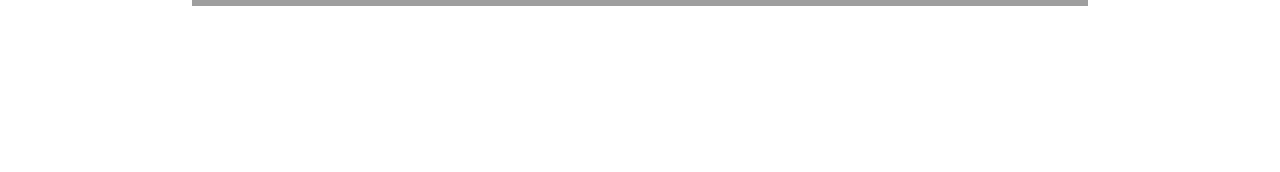
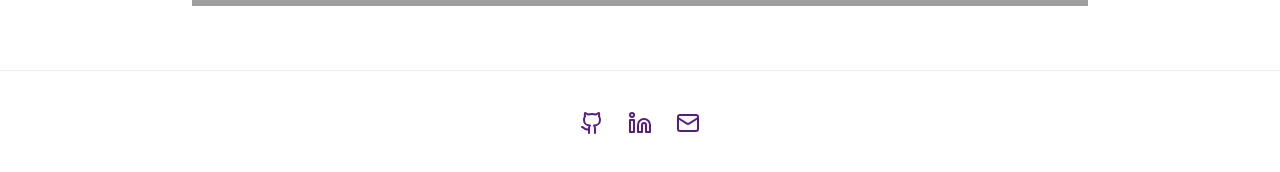
Before and after one commit to stablecoins/stablecoins.github.io, a Next.js app: page / in a window 1280 px wide. Shown: the part 1011-1183 px from the top of the page. Before the commit the page ends 1081 px from the top, so only its background shows below. Built offline with nearby package versions, Linux system fonts and the light colour scheme; grey boxes are pictures that could not be loaded.

Commit message:
Add social links at bottom

```diff
--- a/app/page.tsx
+++ b/app/page.tsx
@@ -1,4 +1,5 @@
 import { Hero } from "@/components/hero"
+import { Github, Linkedin, Mail } from "lucide-react"
 
 export default function Home() {
   return (
@@ -15,6 +16,35 @@ export default function Home() {
           <script defer type='text/javascript' src='https://changenow.io/embeds/exchange-widget/v2/stepper-connector.js'></script>
         </div>
       </div>
+      <footer className="border-t border-purple-100 py-10">
+        <div className="container mx-auto flex items-center justify-center gap-6 px-4">
+          <a
+            href="https://github.com/stablecoins"
+            target="_blank"
+            rel="noopener noreferrer"
+            aria-label="GitHub"
+            className="text-purple-900 transition-colors hover:text-purple-600"
+          >
+            <Github className="h-6 w-6" />
+          </a>
+          <a
+            href="https://www.linkedin.com/company/stablecoin"
+            target="_blank"
+            rel="noopener noreferrer"
+            aria-label="LinkedIn"
+            className="text-purple-900 transition-colors hover:text-purple-600"
+          >
+            <Linkedin className="h-6 w-6" />
+          </a>
+          <a
+            href="mailto:email@stablecoins.org"
+            aria-label="Email"
+            className="text-purple-900 transition-colors hover:text-purple-600"
+          >
+            <Mail className="h-6 w-6" />
+          </a>
+        </div>
+      </footer>
     </main>
   )
 }
```
Also changed, not shown: 1 other file (tests, documents, lock files or other folders).
